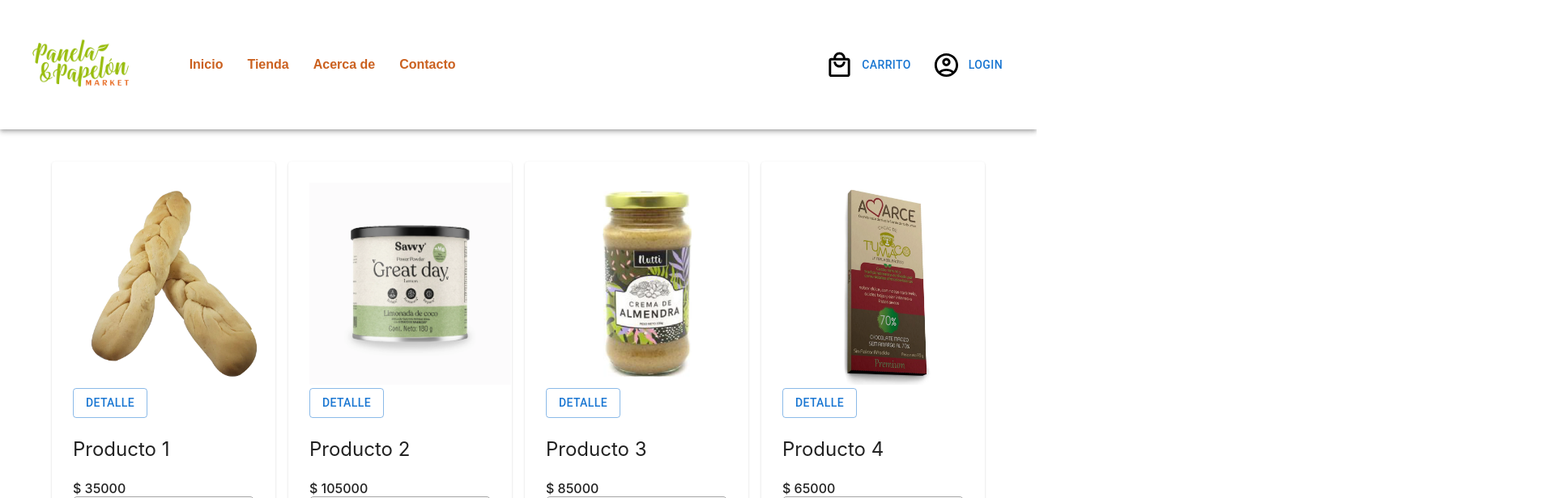
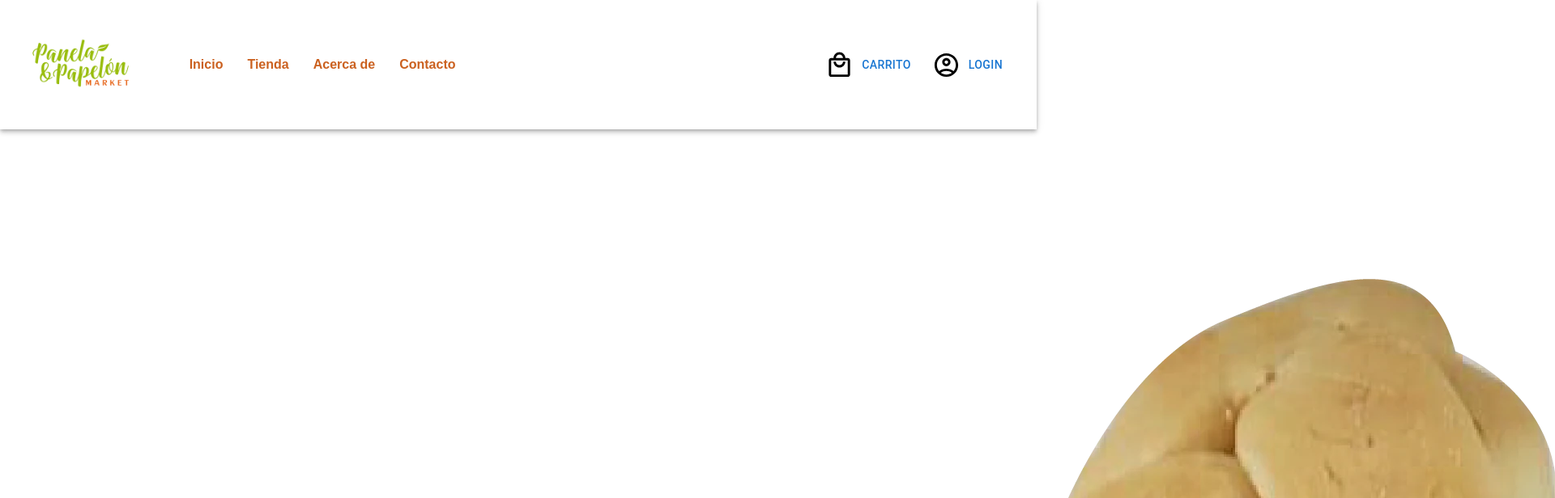
Before and after one commit to jolbes/panelaypapelon-app, a React (Create React App) app: page / in a window 1280 px wide. Shown: the top 616 px of the page at 81% size, 1920 px wide, since content can reach past the window. Built offline with nearby package versions, Linux system fonts and the light colour scheme.

Commit message:
Se realiza entrega de catalogo con promise y map

```diff
--- a/src/App.js
+++ b/src/App.js
@@ -2,6 +2,7 @@
 import NavBar from './components/NavBar/NavBar';
 import { Container, Grid } from '@mui/material';
 import ItemListContianer from './components/ItemListContianer/ItemListContianer';
+import ItemList from './components/ItemList/ItemList'
 
 
 
@@ -16,21 +17,12 @@
     </div>
     <Container className='app__Class__Container'>
       <Grid container spacing={2} className='app_ItemListContainer'>
-        <Grid item md={3}>
-          <ItemListContianer title={"Producto 1"} price={35000} image={"producto1.webp"}/>
-        </Grid>
-        <Grid item md={3}>
-          <ItemListContianer title={"Producto 2"} price={105000} image={"producto2.webp"}/>
-        </Grid>
-        <Grid item md={3}>
-          <ItemListContianer title={"Producto 3"} price={85000} image={"producto3.webp"}/>
-        </Grid>
-        <Grid item md={3}>
-          <ItemListContianer title={"Producto 4"} price={65000} image={"producto4.webp"}/>
+        <Grid item md={4}>
+          <ItemList />
         </Grid>
       </Grid>
     </Container>
-
+    <ItemList />
     </>
   );
 }
--- a/src/components/ItemList/ItemList.js
+++ b/src/components/ItemList/ItemList.js
@@ -0,0 +1,97 @@
+import { useEffect, useState } from "react"
+import { Grid } from "@mui/material"
+import { Card } from "@mui/material"
+import ItemListContianer from "../ItemListContianer/ItemListContianer"
+import ItemCount from "../ItemCount/ItemCount"
+
+
+
+const ItemList = ({title}) => {
+    const [productos, setProducts] = useState ([])
+    const products = [
+        {
+        id: 1,
+        title:"Producto 1",
+        price: 10000,
+        stock: 5,
+        description: '',
+        image: "producto1.webp"
+        },
+        {
+        id: 2,
+        title:"Producto 2",
+        price: 20000,
+        stock: 5,
+        description: '',
+        image: "producto2.webp"
+        },
+        {
+        id: 3,
+        title:"Producto 3",
+        price: 30000,
+        stock: 5,
+        description: '',
+        image: "producto3.webp"
+        },
+        {
+        id: 4,
+        title:"Producto 4",
+        price: 40000,
+        stock: 5,
+        description: '',
+        image: "producto4.webp"
+        },
+        {
+        id: 5,
+        title:"Producto 5",
+        price: 50000,
+        stock: 5,
+        description: '',
+        image: "producto5.webp"
+        },
+    ]
+
+    const getProducts = () => {
+        return new Promise( (resolve, reject) => {
+            setTimeout( () => {
+                resolve(products)
+            }, 2000)
+        })
+    }
+    useEffect( () => {
+        getProducts()
+        .then( (response) => {
+            //console.log("Then: Respuesta Promesa: ", response)
+            setProducts(response)
+        })
+        .catch( (err) => {
+            //console.log("Catch: Fallo la llamada.", err)
+        })
+        .finally( () => {
+            //console.log("Finally: Termina la promesa")
+        })
+    },[])
+
+    return(
+        <>
+        <h2>{title}</h2>
+
+        <Grid container spacing={1}>
+            {
+                products.map( (productos) => {
+                    const {id, title, price, description, image} = productos
+                    return(
+                        <div key={id}>
+                            <img src="./assets/items/producto1.webp" />
+                            <h2>{title}</h2>
+                            <p>El precio es de : {price}</p>
+                            <ItemCount />
+                        </div>
+                    )
+                })
+            }
+        </Grid>
+        </>
+    )
+}
+export default ItemList
--- a/src/components/ItemListContianer/ItemListContianer.js
+++ b/src/components/ItemListContianer/ItemListContianer.js
@@ -3,6 +3,7 @@
 import ModalWindows from '../Modal/Modal';
 import { useState } from 'react';
 import ItemCount from '../ItemCount/ItemCount'
+import ItemList from '../ItemList/ItemList';
 
 const ItemListContianer = ({title, price, image}) => {
     const [open, setOpen] = useState(false)
```
